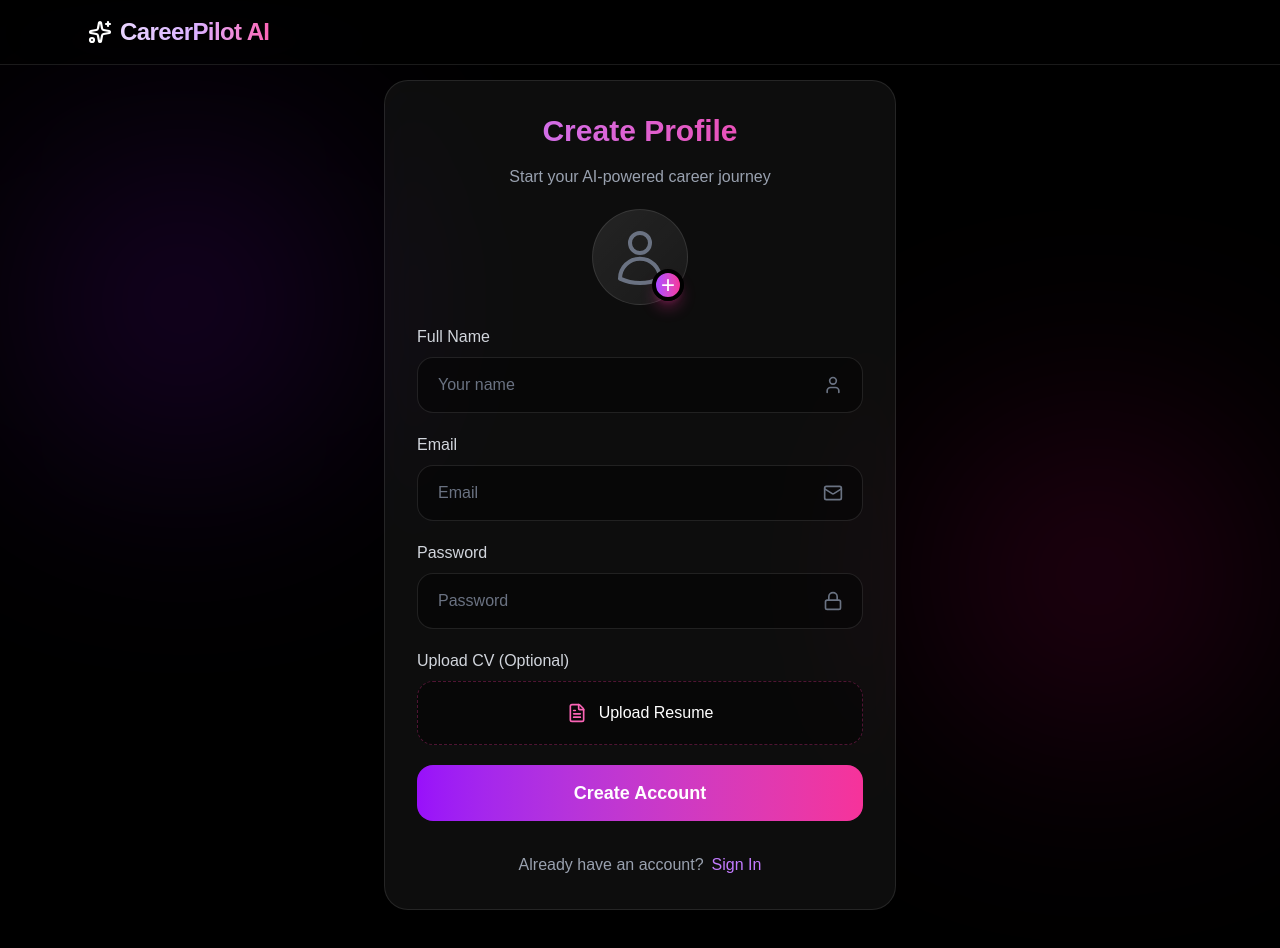
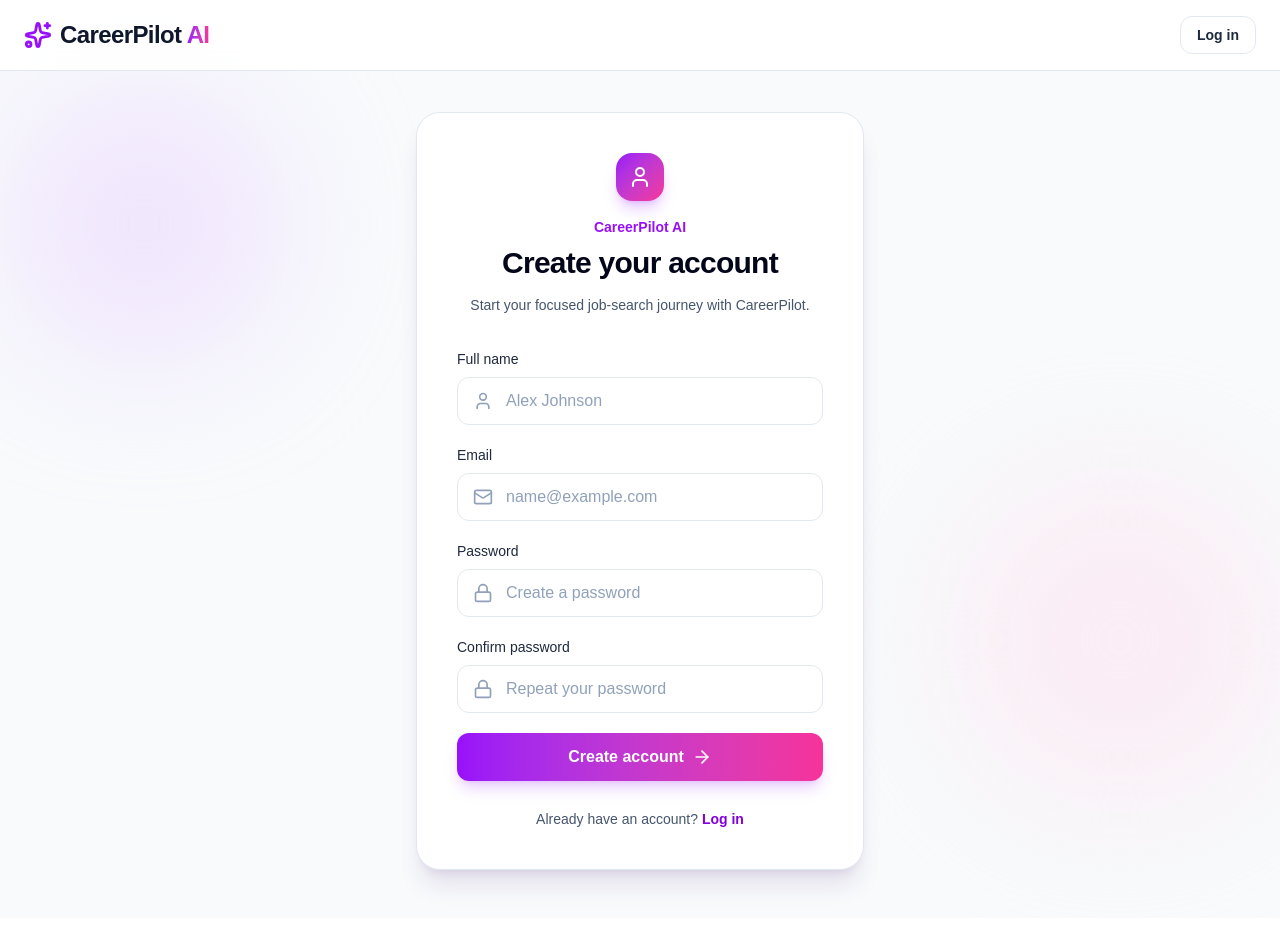
Before and after one commit to FurtiAdi/careerpilot-ai, a Next.js app in the folder frontend/: page /register in a window 1280 px wide. Shown: the top 948 px of the page. After the commit the page ends 918 px from the top, so only its background shows below. Built offline with nearby package versions, Linux system fonts and the light colour scheme; no server answers.

Commit message:
feat(onboarding): add account-only registration

```diff
--- a/frontend/src/app/register/page.tsx
+++ b/frontend/src/app/register/page.tsx
@@ -1,45 +1,43 @@
 "use client"
 
-import { useState } from "react"
+import Link from "next/link"
 import { useRouter } from "next/navigation"
-import Link from "next/link"
-import { register } from "@/services/authService"
+import { type FormEvent, useState } from "react"
 import {
+  ArrowRight,
+  Lock,
+  Mail,
   User,
-  Mail,
-  Lock,
-  FileText
 } from "lucide-react"
 
+import { register } from "@/services/authService"
+
 export default function RegisterPage() {
-
   const router = useRouter()
 
-  const [fullName, setFullName] =
-    useState("")
+  const [fullName, setFullName] = useState("")
+  const [email, setEmail] = useState("")
+  const [password, setPassword] = useState("")
+  const [confirmPassword, setConfirmPassword] = useState("")
+  const [loading, setLoading] = useState(false)
 
-  const [email, setEmail] =
-    useState("")
+  const registerUser = async (
+    event: FormEvent<HTMLFormElement>
+  ) => {
+    event.preventDefault()
 
-  const [password, setPassword] =
-    useState("")
+    if (
+      !fullName.trim() ||
+      !email.trim() ||
+      !password ||
+      !confirmPassword
+    ) {
+      alert("Please fill in all fields.")
+      return
+    }
 
-  const [profileImage, setProfileImage] =
-    useState<File | null>(null)
-
-  const [resumeFile, setResumeFile] =
-    useState<File | null>(null)
-
-  const [loading, setLoading] =
-    useState(false)
-
-  const registerUser = async () => {
-    if (
-      !fullName ||
-      !email ||
-      !password
-    ) {
-      alert("Please fill all fields")
+    if (password !== confirmPassword) {
+      alert("Passwords do not match.")
       return
     }
 
@@ -47,14 +45,12 @@
       setLoading(true)
 
       await register({
-        fullName,
-        email,
+        fullName: fullName.trim(),
+        email: email.trim(),
         password,
-        resumeFile,
-        profileImage,
       })
 
-      alert("Account created successfully!")
+      alert("Account created successfully. Please log in.")
 
       router.push("/login")
     } catch (error) {
@@ -69,353 +65,145 @@
   }
 
   return (
+    <main className="min-h-screen bg-slate-50 px-6 pb-12 pt-28 text-slate-900">
+      <div className="pointer-events-none absolute left-0 top-20 h-72 w-72 rounded-full bg-purple-200/50 blur-3xl" />
+      <div className="pointer-events-none absolute bottom-0 right-0 h-80 w-80 rounded-full bg-pink-100/70 blur-3xl" />
 
-    <main className="min-h-screen bg-black text-white flex items-center justify-center px-6 py-20 overflow-x-hidden">
+      <section className="relative mx-auto flex min-h-[calc(100vh-10rem)] max-w-md items-center">
+        <div className="w-full rounded-3xl border border-slate-200 bg-white p-8 shadow-xl shadow-purple-950/10 sm:p-10">
+          <div className="mb-8 text-center">
+            <div className="mx-auto mb-4 flex h-12 w-12 items-center justify-center rounded-2xl bg-gradient-to-br from-purple-600 to-pink-500 text-white shadow-lg shadow-purple-500/30">
+              <User className="h-6 w-6" />
+            </div>
 
-      {/* Purple Glow */}
-      <div className="absolute top-40 left-10 w-72 h-72 bg-purple-600/20 blur-[120px] rounded-full" />
+            <p className="mb-2 text-sm font-semibold text-purple-600">
+              CareerPilot AI
+            </p>
 
-      {/* Pink Glow */}
-      <div className="absolute bottom-20 right-10 w-72 h-72 bg-pink-600/20 blur-[120px] rounded-full" />
-
-      <div
-        className="
-          relative z-10
-          w-full max-w-lg
-          bg-white/5
-          border border-white/10
-          rounded-3xl
-          p-8
-          backdrop-blur-xl
-        "
-      >
-
-        {/* Heading */}
-        <h1
-          className="
-            text-3xl font-bold text-center mb-4
-            bg-gradient-to-r
-            from-purple-400
-            to-pink-500
-            text-transparent bg-clip-text
-          "
-        >
-          Create Profile
+            <h1 className="text-3xl font-bold tracking-tight text-slate-950">
+              Create your account
             </h1>
 
-        <p className="text-center text-gray-400 mb-5">
-            Start your AI-powered career journey
+            <p className="mt-3 text-sm leading-6 text-slate-600">
+              Start your focused job-search journey with CareerPilot.
             </p>
-
-        {/* Profile Picture Upload */}
-        <div className="flex flex-col items-center mb-5">
-
-        <label className="relative cursor-pointer group">
-
-            {/* Avatar Circle */}
-            <div
-            className="
-                w-24 h-24 rounded-full
-                bg-gradient-to-br
-                from-white/10
-                to-white/5
-                border border-white/10
-                overflow-hidden
-                flex items-center justify-center
-                transition-all duration-300
-                group-hover:scale-105
-                group-hover:border-purple-400
-            "
-            >
-
-            {profileImage ? (
-
-                <img
-                src={URL.createObjectURL(profileImage)}
-                alt="Profile"
-                className="w-full h-full object-cover"
-                />
-
-            ) : (
-
-                <svg
-                xmlns="http://www.w3.org/2000/svg"
-                className="w-16 h-16 text-gray-500"
-                fill="none"
-                viewBox="0 0 24 24"
-                stroke="currentColor"
-                >
-
-                <path
-                    strokeLinecap="round"
-                    strokeLinejoin="round"
-                    strokeWidth={1.5}
-                    d="M15.75 6.75a3.75 3.75 0 11-7.5 0 3.75 3.75 0 017.5 0zM4.5 20.118a7.5 7.5 0 0115 0A17.933 17.933 0 0112 21.75a17.933 17.933 0 01-7.5-1.632z"
-                />
-
-                </svg>
-
-            )}
-
           </div>
 
-            {/* Plus Icon */}
-            <div
-            className="
-                absolute bottom-1 right-1
-                w-8 h-8 rounded-full
-                bg-gradient-to-r
-                from-purple-500
-                to-pink-500
-                flex items-center justify-center
-                shadow-lg shadow-pink-500/30
-                border-4 border-black
-            "
+          <form
+            onSubmit={registerUser}
+            className="space-y-5"
           >
-
-            <span className="text-white text-2xl leading-none">
-                +
+            <label className="block">
+              <span className="mb-2 block text-sm font-medium text-slate-800">
+                Full name
               </span>
 
-            </div>
-
-            {/* Hidden Input */}
-            <input
-            type="file"
-            accept="image/*"
-            className="hidden"
-            onChange={(e) =>
-                setProfileImage(
-                e.target.files?.[0] || null
-                )
-            }
-            />
-
-        </label>
-
-        </div>
-
-        {/* Full Name */}
-        <div className="mb-5">
-
-            <label className="block mb-2 text-gray-300">
-                Full Name
-            </label>
-
               <div className="relative">
+                <User className="pointer-events-none absolute left-4 top-1/2 h-5 w-5 -translate-y-1/2 text-slate-400" />
 
                 <input
                   type="text"
-                placeholder="Your name"
                   value={fullName}
-                onChange={(e) =>
-                    setFullName(e.target.value)
+                  onChange={(event) =>
+                    setFullName(event.target.value)
                   }
-                className="
-                    w-full h-14
-                    bg-black/40
-                    border border-white/10
-                    rounded-2xl
-                    px-5 pr-14
-                    text-white
-                    placeholder:text-gray-500
-                    focus:outline-none
-                    focus:border-purple-500
-                "
+                  placeholder="Alex Johnson"
+                  autoComplete="name"
+                  className="h-12 w-full rounded-xl border border-slate-200 bg-white pl-12 pr-4 text-slate-900 outline-none transition placeholder:text-slate-400 focus:border-purple-500 focus:ring-4 focus:ring-purple-100"
                 />
-
-                <User
-                className="
-                    absolute right-5 top-1/2
-                    -translate-y-1/2
-                    text-gray-500
-                    w-5 h-5
-                "
-                />
-
               </div>
-        </div>
-
-        {/* Email */}
-        <div className="mb-5">
-
-            <label className="block mb-2 text-gray-300">
-                Email
             </label>
 
+            <label className="block">
+              <span className="mb-2 block text-sm font-medium text-slate-800">
+                Email
+              </span>
+
               <div className="relative">
+                <Mail className="pointer-events-none absolute left-4 top-1/2 h-5 w-5 -translate-y-1/2 text-slate-400" />
 
                 <input
                   type="email"
-                placeholder="Email"
                   value={email}
-                onChange={(e) =>
-                    setEmail(e.target.value)
+                  onChange={(event) =>
+                    setEmail(event.target.value)
                   }
-                className="
-                    w-full h-14
-                    bg-black/40
-                    border border-white/10
-                    rounded-2xl
-                    px-5 pr-14
-                    text-white
-                    placeholder:text-gray-500
-                    focus:outline-none
-                    focus:border-purple-500
-                "
+                  placeholder="name@example.com"
+                  autoComplete="email"
+                  className="h-12 w-full rounded-xl border border-slate-200 bg-white pl-12 pr-4 text-slate-900 outline-none transition placeholder:text-slate-400 focus:border-purple-500 focus:ring-4 focus:ring-purple-100"
                 />
-
-                <Mail
-                className="
-                    absolute right-5 top-1/2
-                    -translate-y-1/2
-                    text-gray-500
-                    w-5 h-5
-                "
-                />
-
               </div>
-
-        </div>
-
-        {/* Password */}
-        <div className="mb-5">
-
-            <label className="block mb-2 text-gray-300">
-                Password
             </label>
 
+            <label className="block">
+              <span className="mb-2 block text-sm font-medium text-slate-800">
+                Password
+              </span>
+
               <div className="relative">
+                <Lock className="pointer-events-none absolute left-4 top-1/2 h-5 w-5 -translate-y-1/2 text-slate-400" />
 
                 <input
                   type="password"
-                placeholder="Password"
                   value={password}
-                onChange={(e) =>
-                    setPassword(e.target.value)
+                  onChange={(event) =>
+                    setPassword(event.target.value)
                   }
-                className="
-                    w-full h-14
-                    bg-black/40
-                    border border-white/10
-                    rounded-2xl
-                    px-5 pr-14
-                    text-white
-                    placeholder:text-gray-500
-                    focus:outline-none
-                    focus:border-purple-500
-                "
+                  placeholder="Create a password"
+                  autoComplete="new-password"
+                  className="h-12 w-full rounded-xl border border-slate-200 bg-white pl-12 pr-4 text-slate-900 outline-none transition placeholder:text-slate-400 focus:border-purple-500 focus:ring-4 focus:ring-purple-100"
                 />
-
-                <Lock
-                className="
-                    absolute right-5 top-1/2
-                    -translate-y-1/2
-                    text-gray-500
-                    w-5 h-5
-                "
-                />
-
               </div>
-
-        </div>
-
-        {/* CV Upload */}
-        <div className="mb-5">
-
-          <label className="block mb-2 text-gray-300">
-            Upload CV (Optional)
             </label>
 
-          <label
-            className="
-              flex items-center justify-center
-              w-full h-16
-              rounded-2xl
-              border border-dashed border-pink-500/30
-              bg-black/40
-              cursor-pointer
-              hover:border-pink-400
-              transition-all duration-300
-            "
-          >
+            <label className="block">
+              <span className="mb-2 block text-sm font-medium text-slate-800">
+                Confirm password
+              </span>
 
-            <div className="text-center">
-
-              <div className="flex items-center gap-3 text-white">
-
-                    <FileText className="w-5 h-5 text-pink-400" />
-
-                    <p>
-                        Upload Resume
-                    </p>
-
-                </div>
-
-                {resumeFile && (
-                    <p className="text-sm text-pink-300 mt-2">
-                    {resumeFile.name}
-                    </p>
-              )}
-
-            </div>
+              <div className="relative">
+                <Lock className="pointer-events-none absolute left-4 top-1/2 h-5 w-5 -translate-y-1/2 text-slate-400" />
 
                 <input
-              type="file"
-              accept=".pdf"
-              className="hidden"
-              onChange={(e) =>
-                setResumeFile(
-                  e.target.files?.[0] || null
-                )
+                  type="password"
+                  value={confirmPassword}
+                  onChange={(event) =>
+                    setConfirmPassword(event.target.value)
                   }
+                  placeholder="Repeat your password"
+                  autoComplete="new-password"
+                  className="h-12 w-full rounded-xl border border-slate-200 bg-white pl-12 pr-4 text-slate-900 outline-none transition placeholder:text-slate-400 focus:border-purple-500 focus:ring-4 focus:ring-purple-100"
                 />
-
+              </div>
             </label>
 
-        </div>
+            <button
+              type="submit"
+              disabled={loading}
+              className="flex h-12 w-full items-center justify-center gap-2 rounded-xl bg-gradient-to-r from-purple-600 to-pink-500 font-semibold text-white shadow-lg shadow-purple-500/25 transition hover:opacity-90 disabled:cursor-not-allowed disabled:opacity-60"
+            >
+              {loading
+                ? "Creating account..."
+                : "Create account"}
 
-        {/* Register Button */}
-        <button
-          onClick={registerUser}
-          disabled={loading}
-          className="
-            w-full h-14 rounded-2xl
-            bg-gradient-to-r
-            from-purple-600
-            to-pink-500
-            font-semibold text-lg
-            hover:opacity-90
-            transition-all duration-300
-          "
-        >
+              {!loading && (
+                <ArrowRight className="h-5 w-5" />
+              )}
+            </button>
+          </form>
 
-          {loading
-            ? "Creating Profile..."
-            : "Create Account"
-          }
-
-        </button>
-
-        {/* Login Link */}
-        <p className="text-center text-gray-400 mt-8">
-
-          Already have an account?
+          <p className="mt-7 text-center text-sm text-slate-600">
+            Already have an account?{" "}
 
             <Link
               href="/login"
-            className="
-              ml-2 text-purple-400
-              hover:text-pink-400
-            "
+              className="font-semibold text-purple-700 transition hover:text-pink-600"
             >
-            Sign In
+              Log in
             </Link>
-
           </p>
-
         </div>
-
+      </section>
     </main>
   )
 }
--- a/frontend/src/components/Navbar.tsx
+++ b/frontend/src/components/Navbar.tsx
@@ -85,7 +85,10 @@
     router.push("/login")
   }
 
-  if (pathname === "/") {
+  const isPublicLandingPage = pathname === "/"
+  const isRegistrationPage = pathname === "/register"
+
+  if (isPublicLandingPage || isRegistrationPage) {
     return (
       <nav className="fixed inset-x-0 top-0 z-50 border-b border-slate-200 bg-white/90 backdrop-blur-xl">
         <div className="mx-auto flex max-w-7xl items-center justify-between px-6 py-4">
@@ -101,12 +104,14 @@
 
             <span className="text-2xl font-bold tracking-tight text-slate-900">
               CareerPilot{" "}
+
               <span className="bg-gradient-to-r from-purple-600 to-pink-500 bg-clip-text text-transparent">
                 AI
               </span>
             </span>
           </Link>
 
+          {isPublicLandingPage && (
             <div className="hidden items-center gap-8 text-sm font-medium text-slate-700 md:flex">
               <a
                 href="#features"
@@ -129,6 +134,7 @@
                 About
               </a>
             </div>
+          )}
 
           <div className="flex items-center gap-3">
             <Link
@@ -138,17 +144,20 @@
               Log in
             </Link>
 
+            {isPublicLandingPage && (
               <Link
                 href="/register"
                 className="rounded-xl bg-gradient-to-r from-purple-600 to-pink-500 px-4 py-2 text-sm font-semibold text-white shadow-sm transition hover:opacity-90"
               >
                 Get started
               </Link>
+            )}
           </div>
         </div>
       </nav>
     )
   }
+
   return (
 
     <nav
```
Also changed, not shown: 1 other file (tests, documents, lock files or other folders). Lines whose indentation alone changed are shown as unchanged.
